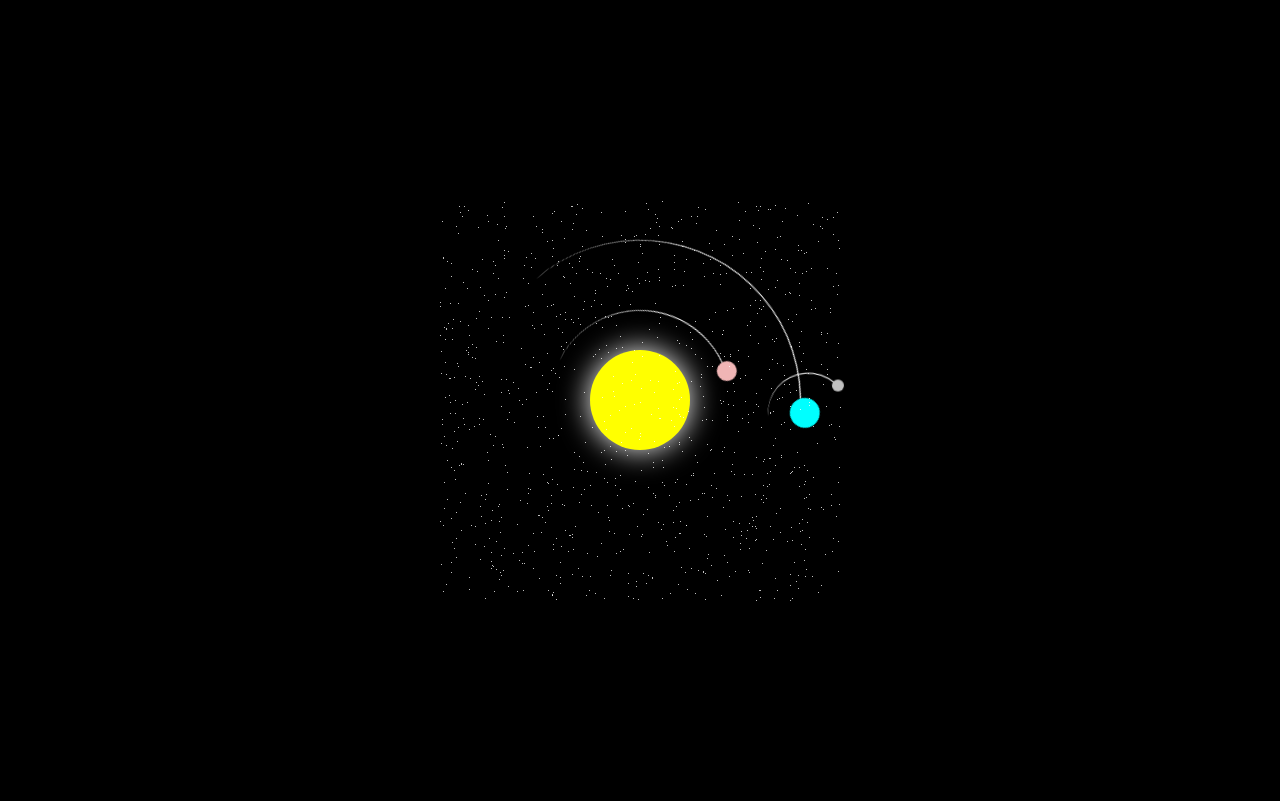
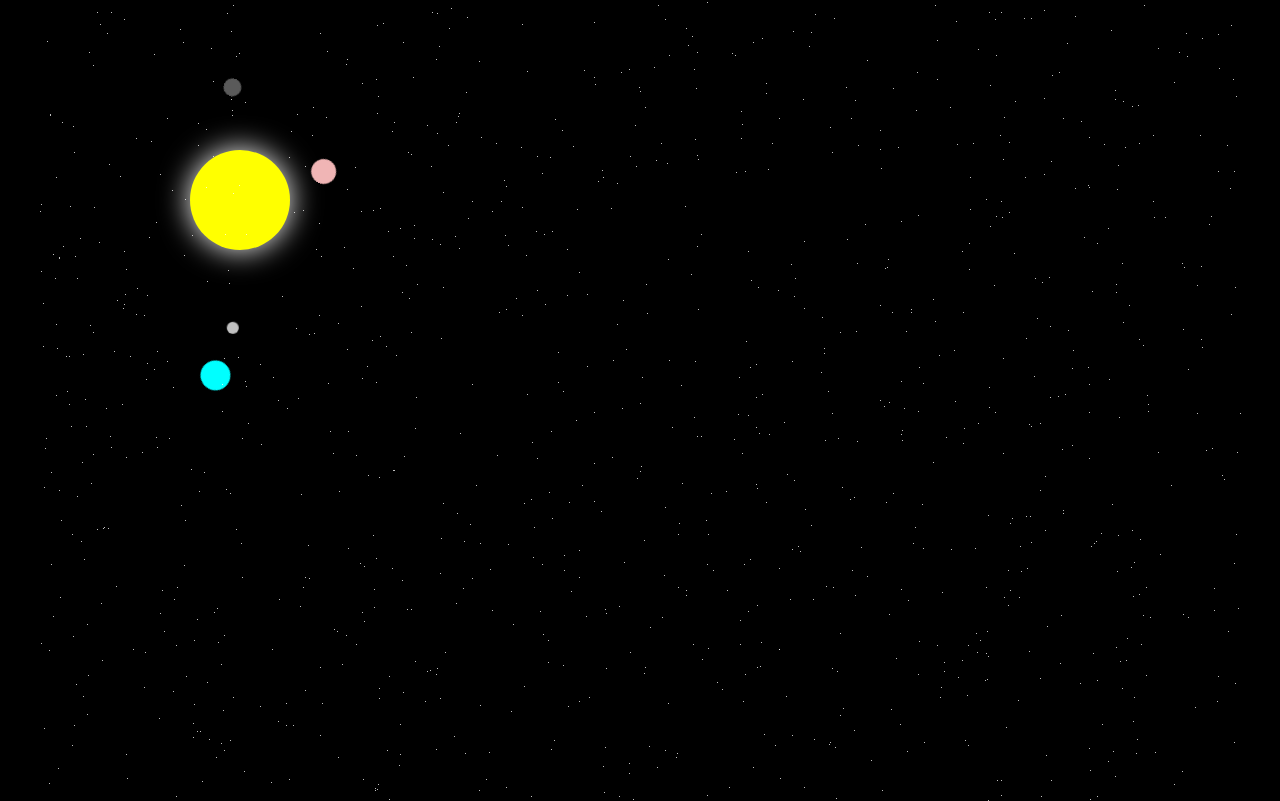
Before and after one commit to 9Zach4/solar_system, a plain HTML site: page index.html in a window 1280 px wide. Drawn offline with Linux system fonts and the light colour scheme.

Commit message:
mercure implémenté

```diff
--- a/assets/style_star.css
+++ b/assets/style_star.css
@@ -9,8 +9,8 @@ body {
 }
 .container {
     font-size: 10px;
-    width: 40em;
-    height: 40em;
+    width: 150vh;
+    height: 100vh;
     position: relative;
 }
 .sun {
@@ -23,11 +23,8 @@ body {
     border-radius: 50%;
     box-shadow: 0 0 3em white;
 }
-.earth,.moon,.venus {
+.earth,.moon,.venus,.mercure{
     position: absolute;
-    border-style: solid;
-    border-color: white transparent transparent transparent;
-    border-width: 0.1em 0.1em 0 0;
     border-radius: 50%;
 }
 .earth {
@@ -38,8 +35,8 @@ body {
     animation: orbit 36.5s linear infinite;
 }
 .moon {
-    top: 0;
-    right: 0;
+    top: 25em;
+    right: 2.6em;
     width: 8em;
     height: 8em;
     animation: orbit 2.7s linear infinite;
@@ -51,15 +48,23 @@ body {
     height: 18em;
     animation: orbit 68.7s linear infinite;
 }
+.mercure {
+    top: 16em;
+    left: 16em;
+    width: 8em;
+    height: 8em;
+    animation: orbit 16.5s linear infinite;
+}
 .earth::before,
 .moon::before,
-.venus::before {
+.venus::before,
+.mercure::before {
     content: '';
     position: absolute;
     border-radius: 50%;
 }
 .earth::before {
-    top: 2.8em;
+    top: 27.8em;
     right: 2.8em;
     width: 3em;
     height: 3em;
@@ -75,9 +80,16 @@ body {
 .venus::before {
     top: 1.5em;
     right: 1.5em;
-    width: 2em;
-    height: 2em;
+    width: 2.5em;
+    height: 2.5em;
     background-color: rgb(240, 181, 181);
+}
+.mercure::before {
+    top: 7.5em;
+    right: 13.5em;
+    width: 1.8em;
+    height: 1.8em;
+    background-color: rgb(90, 90, 90);
 }
 @keyframes orbit {
     to {
@@ -98,7 +110,8 @@ body {
 .sun:hover::after,
 .earth:hover::after,
 .moon:hover::after,
-.venus:hover::after {
+.venus:hover::after,
+.mercure:hover::after {
     content: attr(data-name);
     position: absolute;
     color: white;
--- a/index.html
+++ b/index.html
@@ -16,8 +16,13 @@
     </div>
     <div class="venus">
       <div class="planet-name" data-name="Venus">Venus</div>
+     </div>
+    <div class = "mercure">
+      <div class="planet-name" data-name="Mercure">Mercure</div>
     </div>
+
   </div>
+
   <script src="assets/star.js"></script>
 </body>
 </html>
```
